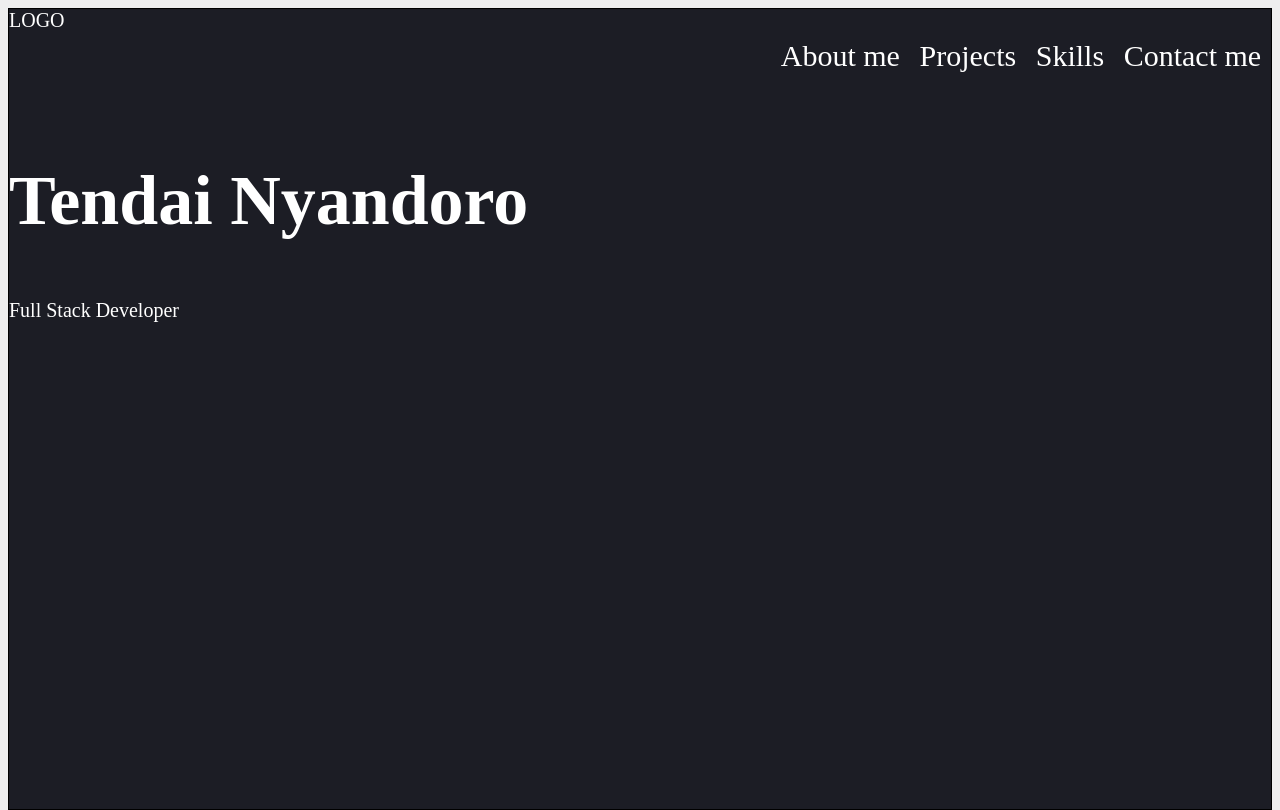
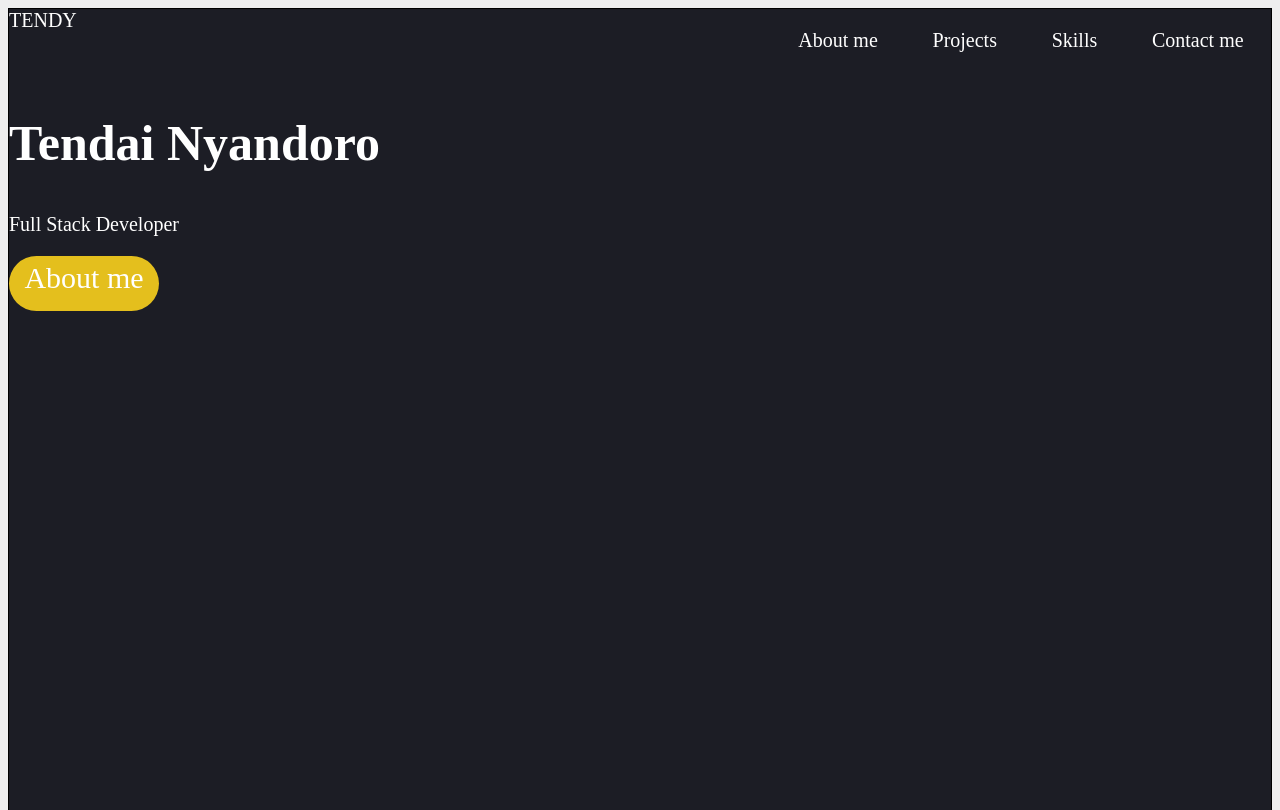
Before and after one commit to tnyandoro/Personal-profile, a website built with webpack: page dist/index.html in a window 1280 px wide. Shown: the top 810 px of the page. Built offline with nearby package versions, Linux system fonts and the light colour scheme.

Commit message:
Style the about me button

```diff
--- a/dist/index.html
+++ b/dist/index.html
@@ -10,7 +10,7 @@
   <body>
     <section class="hero">
       <nav>
-        <div>LOGO</div>
+        <div>TENDY</div>
         <ul>
           <li>About me</li>
           <li>Projects</li>
@@ -18,8 +18,11 @@
           <li>Contact me</li>
         </ul>
       </nav>
-      <h1>Tendai Nyandoro</h1>
-      <p>Full Stack Developer</p>
+      <div class="hero -text">
+        <h1>Tendai Nyandoro</h1>
+        <p>Full Stack Developer</p>
+        <div class="button">About me</div>
+      </div>
     </section>
     <section></section>
     <section></section>
--- a/dist/styles.css
+++ b/dist/styles.css
@@ -9,16 +9,15 @@ section {
   height: 100vh;
   color: #fff;
   font-size: 20px;
-
 }
 
 footer {
   height: 500px;
-  background-color:black;
+  background-color: black;
 }
 
 nav {
-  display:flex;
+  display: flex;
   justify-content: space-between;
 }
 
@@ -27,7 +26,7 @@ ul {
   list-style-type: none;
   width: 500px;
   justify-content: space-around;
-  font-size: 30px;
+  font-size: 20px;
 }
 
 li {
@@ -36,5 +35,30 @@ li {
 }
 
 h1 {
-  font-size: 3.5em;
+  font-size: 2.5em;
 }
+
+.hero-text {
+  margin-left: 80px;
+}
+
+.button {
+  width: 150px;
+  height: 50px;
+  border-radius: 30px;
+  background-color: rgb(228, 191, 29);
+  text-align: center;
+  font-size: 30px;
+  font-weight: 300;
+  padding-top: 5px;
+  margin-top: 20px;
+}
+
+.button:hover {
+  background-color: gold;
+}
+
+.button:active {
+  background-color: #a9a9a9;
+  color: #808080;
+}
```
